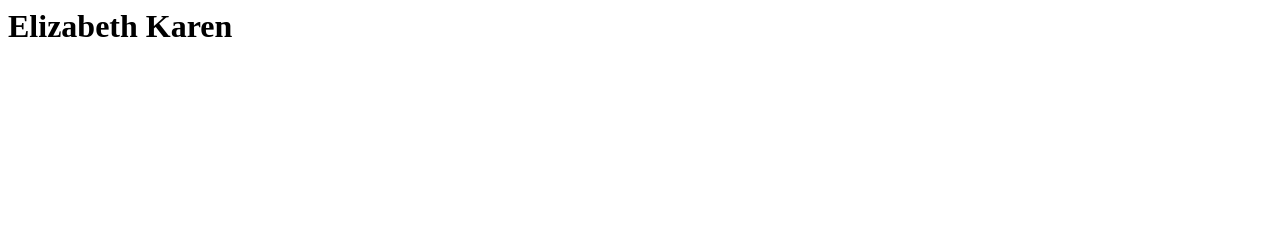
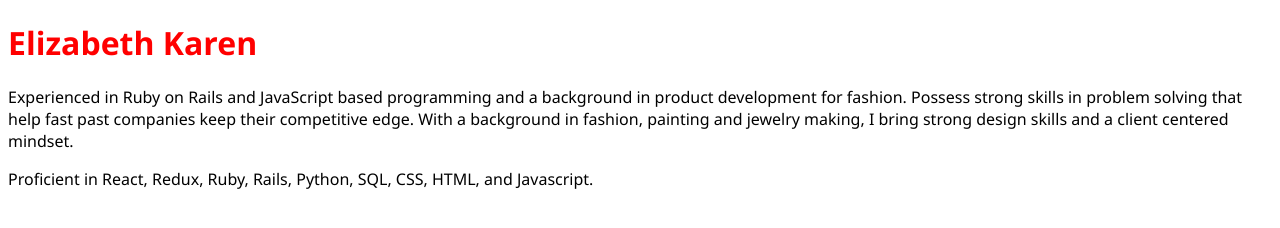
Before and after one commit to ElizabethKaren/jsProject, a plain HTML site: page index.html in a window 1280 px wide. Drawn offline with Linux system fonts and the light colour scheme.

Commit message:
resStarted

```diff
--- /dev/null
+++ b/index.css
@@ -0,0 +1,7 @@
+#header{
+    font-family: 'Segoe UI', Tahoma, Geneva, Verdana, sans-serif;
+    color: red
+}
+.text{
+    font-family: 'Segoe UI', Tahoma, Geneva, Verdana, sans-serif;
+}
--- a/index.html
+++ b/index.html
@@ -1,4 +1,10 @@
-<h1>Elizabeth Karen</h1>
-<script>
-    'index.js'
-</script>
+<!DOCTYPE html>
+<html lang="en">
+<head>
+    <h1 id='header'>Elizabeth Karen</h1>
+    <p class="text">Experienced in Ruby on Rails and JavaScript based programming and a background in product development for fashion. Possess strong skills in problem solving that help fast past companies keep their competitive edge. With a background in fashion, painting and jewelry making, I bring strong design skills and a client centered mindset.</p>
+    <p class='text'>Proficient in React, Redux, Ruby, Rails, Python, SQL, CSS, HTML, and Javascript.</p>
+    <script type="text/javascript" src="index.js" defer></script>
+    <link rel="stylesheet" href="index.css"/>
+</head>
+</html>
--- a/index.js
+++ b/index.js
@@ -1,3 +1,5 @@
 document.addEventListener('DOMContentLoaded', function(){
-    console.log('GREG IS GREAT')
- }
+
+
+
+ })
```
